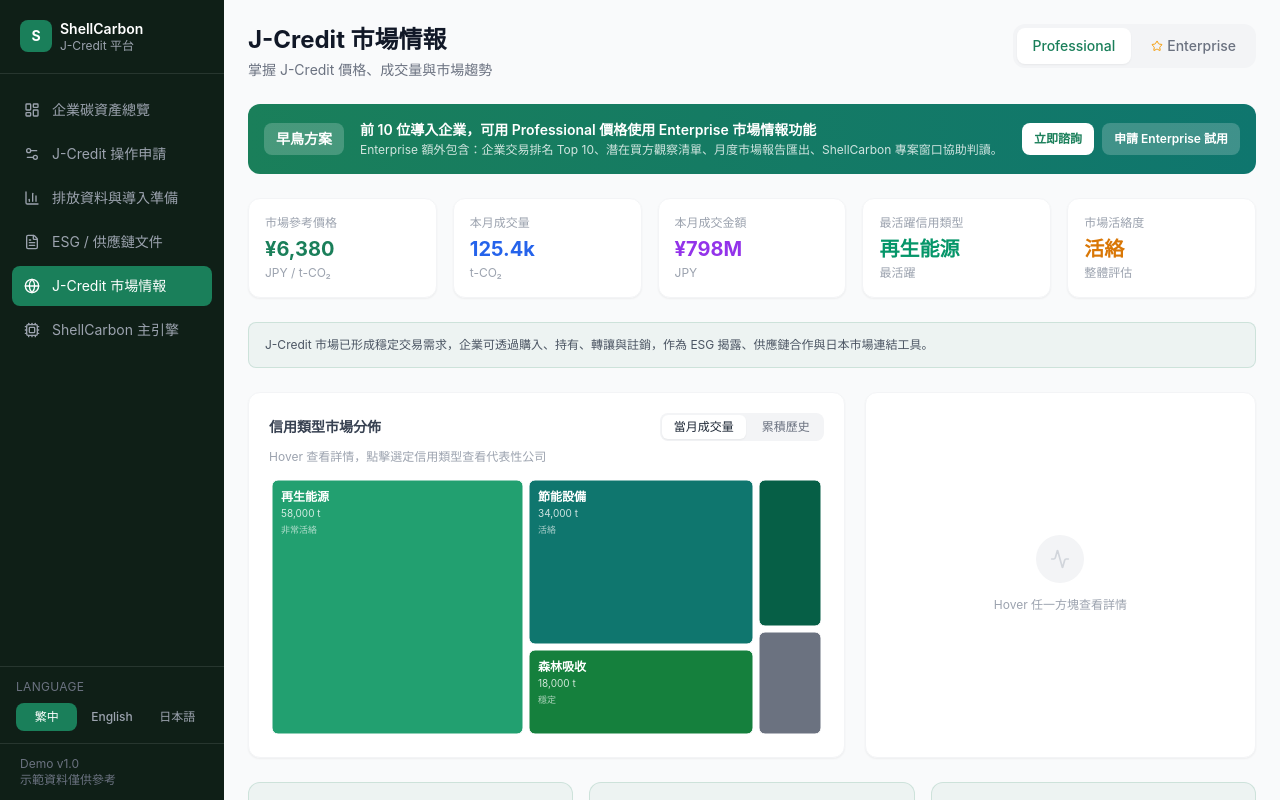
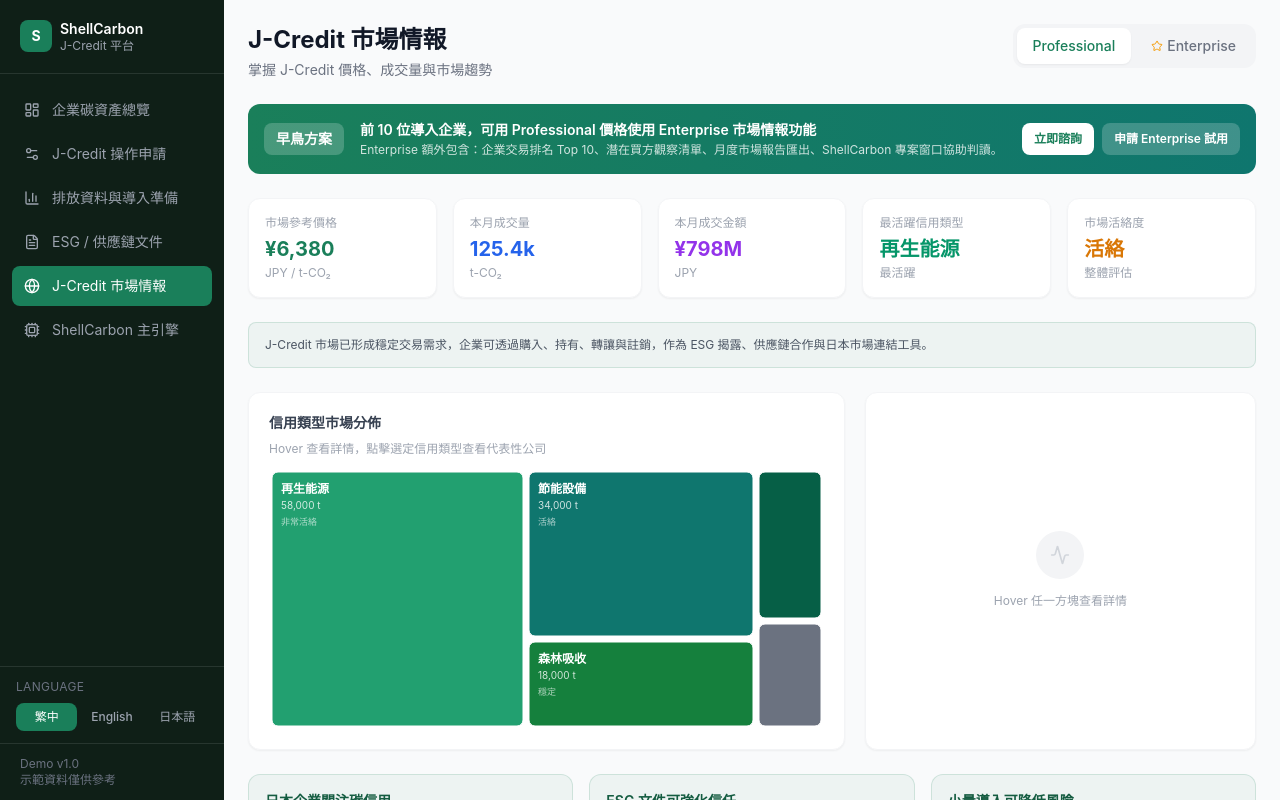
Before and after one commit to dalcen09/shellcarbon, a React (Vite) app: page /market in a window 1280 px wide. Built offline with nearby package versions, Linux system fonts and the light colour scheme.

Commit message:
style(p5): remove treemap monthly/cumulative toggle; always show monthly volume
https://claude.ai/code/session_01HEP8qGKvrmn67HL7r9SpSD

```diff
--- a/src/pages/Page5Market.tsx
+++ b/src/pages/Page5Market.tsx
@@ -5,7 +5,6 @@ import { TrendingUp, Activity, Building2, Lock, Star, FileSpreadsheet, FileText,
 import { marketData, creditTypeTreemapData } from '../data/mockData';
 
 type Plan = 'professional' | 'enterprise';
-type TreeMode = 'monthly' | 'cumulative';
 
 const DIAGNOSTIC_QUESTIONS = [
   { key: 'q1', opts: ['ESG 報告揭露', '供應鏈客戶要求', '國際客戶要求', '先理解日本碳權市場', '品牌形象 / CSR', '計劃買入 / 持有 / 移轉'] },
@@ -37,7 +36,6 @@ export default function Page5Market() {
   const [plan, setPlan] = useState<Plan>('professional');
   const [selectedType, setSelectedType] = useState<string | null>(null);
   const [hoveredType, setHoveredType] = useState<string | null>(null);
-  const [treeMode, setTreeMode] = useState<TreeMode>('monthly');
   const [diagStep, setDiagStep] = useState<number>(-1);
   const [diagAnswers, setDiagAnswers] = useState<Record<number, string>>({});
 
@@ -63,7 +61,7 @@ export default function Page5Market() {
   }
   const treeData = creditTypeTreemapData.map(ct => ({
     name: ct.name,
-    size: treeMode === 'monthly' ? ct.size : ct.cumulativeSize,
+    size: ct.size,
     color: ct.color,
     activity: ct.activity,
   }));
@@ -133,10 +131,6 @@ export default function Page5Market() {
         <div className="col-span-3 bg-white rounded-xl p-5 border border-gray-100 shadow-sm">
           <div className="flex items-center justify-between mb-2">
             <h2 className="text-sm font-semibold text-gray-700">{t('p5.treemapTitle')}</h2>
-            <div className="flex gap-1 bg-gray-100 rounded-lg p-0.5">
-              <button onClick={() => setTreeMode('monthly')} className={`px-3 py-1 text-xs rounded-md transition-colors ${treeMode === 'monthly' ? 'bg-white text-gray-800 shadow-sm' : 'text-gray-500'}`}>{t('p5.treemapMonthly')}</button>
-              <button onClick={() => setTreeMode('cumulative')} className={`px-3 py-1 text-xs rounded-md transition-colors ${treeMode === 'cumulative' ? 'bg-white text-gray-800 shadow-sm' : 'text-gray-500'}`}>{t('p5.treemapCumulative')}</button>
-            </div>
           </div>
           <p className="text-xs text-gray-400 mb-3">{t('p5.treemapHint')}</p>
           <ResponsiveContainer width="100%" height={260}>
```
